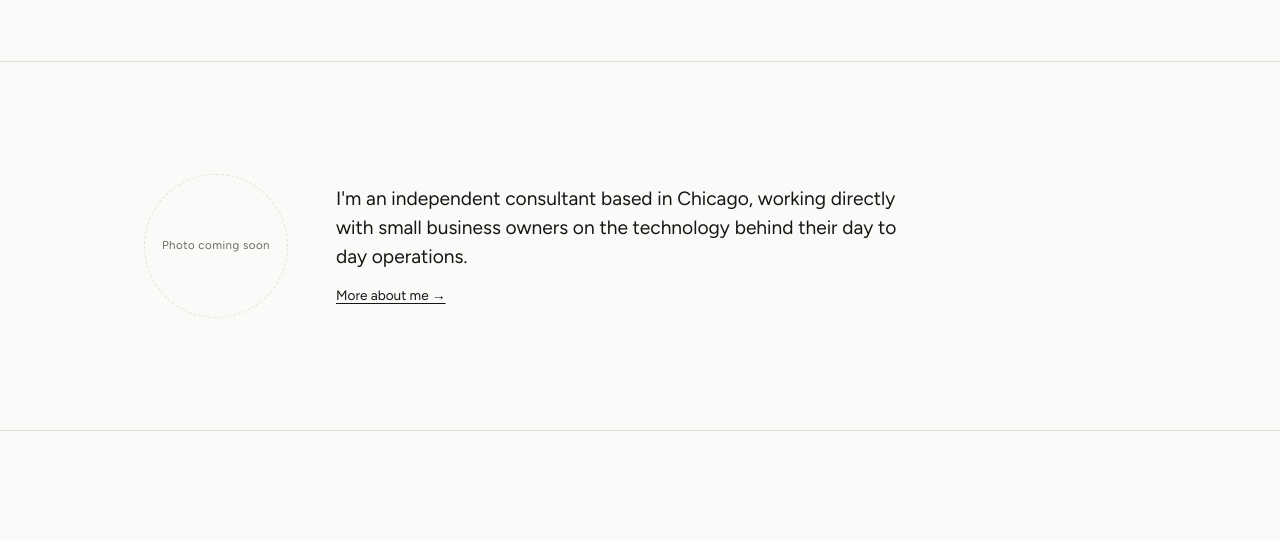
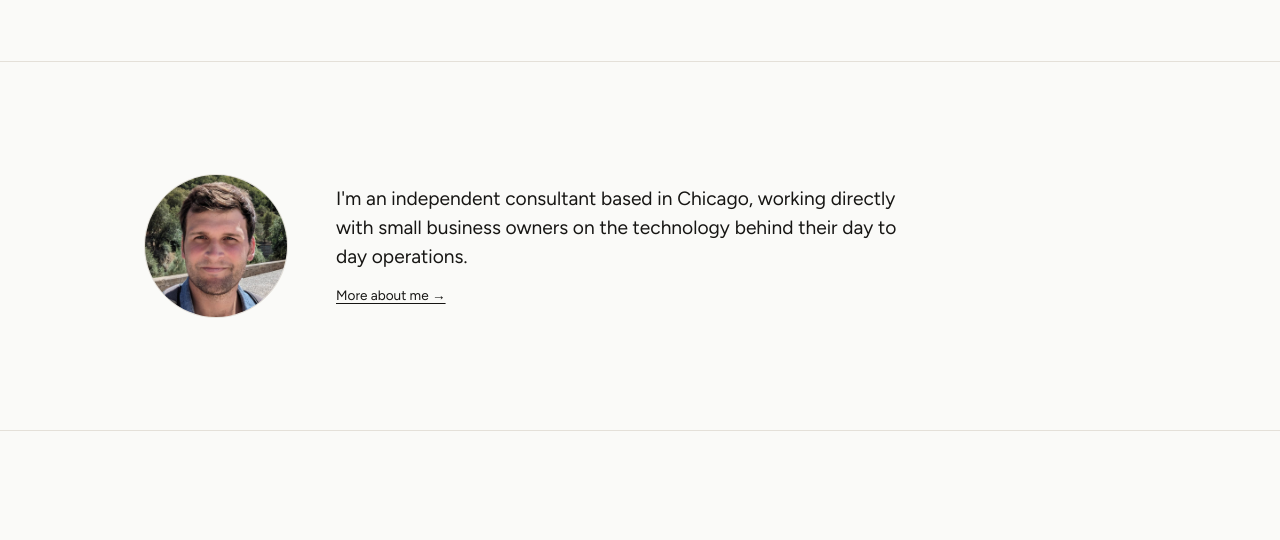
Before and after one commit to zacharycope0/cope_consulting_website, a plain HTML site: page index.html in a window 1280 px wide. Shown: the part 526-1066 px from the top of the page. Drawn offline with nearby package versions, Linux system fonts and the light colour scheme.

Commit message:
Add About-summary photo
Host a cropped/compressed copy of the photo in-repo (zach-photo.jpg)
instead of linking the Google Photos share URL, since a share link
isn't a stable hotlinkable image source.

Co-Authored-By: Claude Sonnet 5 <noreply@anthropic.com>

```diff
--- a/index.html
+++ b/index.html
@@ -45,8 +45,7 @@
     <!-- About summary -->
     <section class="section about-summary">
       <div class="section-inner about-summary-inner">
-        <!-- Photo TBD: replace this placeholder once a photo is sourced -->
-        <div class="about-photo-placeholder">Photo coming soon</div>
+        <img class="about-photo" src="zach-photo.jpg" alt="Zach Cope" width="640" height="640" />
         <div>
           <p>I'm an independent consultant based in Chicago, working directly with small business owners on the technology behind their day to day operations.</p>
           <a class="link-more" href="about.html">More about me →</a>
--- a/styles.css
+++ b/styles.css
@@ -221,18 +221,12 @@ main { display: block; }
   align-items: center;
 }
 
-.about-photo-placeholder {
+.about-photo {
   width: 9rem;
   height: 9rem;
-  border: 1px dashed var(--border);
-  display: flex;
-  align-items: center;
-  justify-content: center;
-  font-size: 0.72rem;
-  letter-spacing: 0.04em;
-  color: var(--muted);
-  text-align: center;
   border-radius: 50%;
+  object-fit: cover;
+  border: 1px solid var(--border);
 }
 
 .about-summary p {
```
Also changed, not shown: zach-photo.jpg (added), 1 other file.
